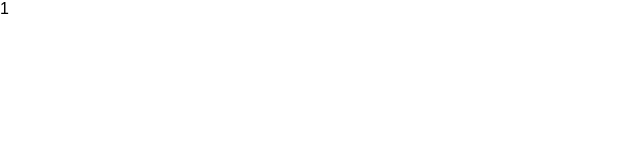
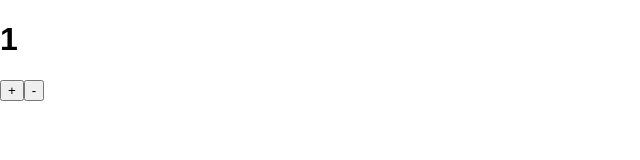
Before and after one commit to solomonsokoya/React-redux, a React (Create React App) app: page / in a window 1280 px wide. Shown: the top 160 px of the page, without its empty margins (0-640 px from the left). Built offline with nearby package versions, Linux system fonts and the light colour scheme.

Commit message:
Added Buttons to components and passed callback

```diff
--- a/src/App.js
+++ b/src/App.js
@@ -13,7 +13,11 @@ class App extends Component {
 
   render() {
     return (
-      <div>{this.props.value}</div>
+      <div>
+        <h1>{this.props.value}</h1>
+        <button onClick = {this.props.onIncrement}>+</button>
+        <button onClick = {this.props.onDecrement}>-</button>
+      </div>
     );
   }
 }
--- a/src/index.js
+++ b/src/index.js
@@ -6,7 +6,14 @@ import App from './App';
 import registerServiceWorker from './registerServiceWorker';
 
 const render = () =>{
-  ReactDOM.render(<App value = {store.getState()}/>, document.getElementById('root'));
+  ReactDOM.render(
+    <App
+    value = {store.getState()}
+    onIncrement = {()=> store.dispatch({type:'INCREMENT'})}
+    onDecrement = {()=> store.dispatch({type:'DECREMENT'})}
+
+
+  />, document.getElementById('root'));
   registerServiceWorker();
 };
 
```
